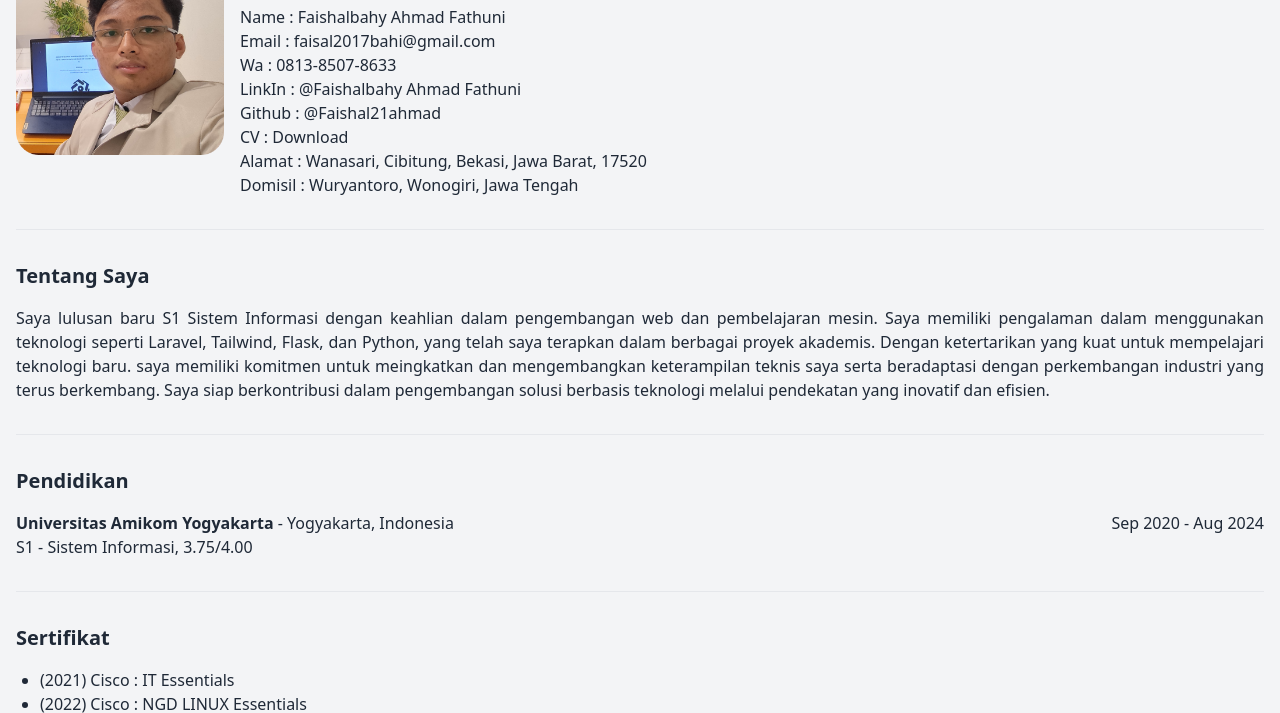
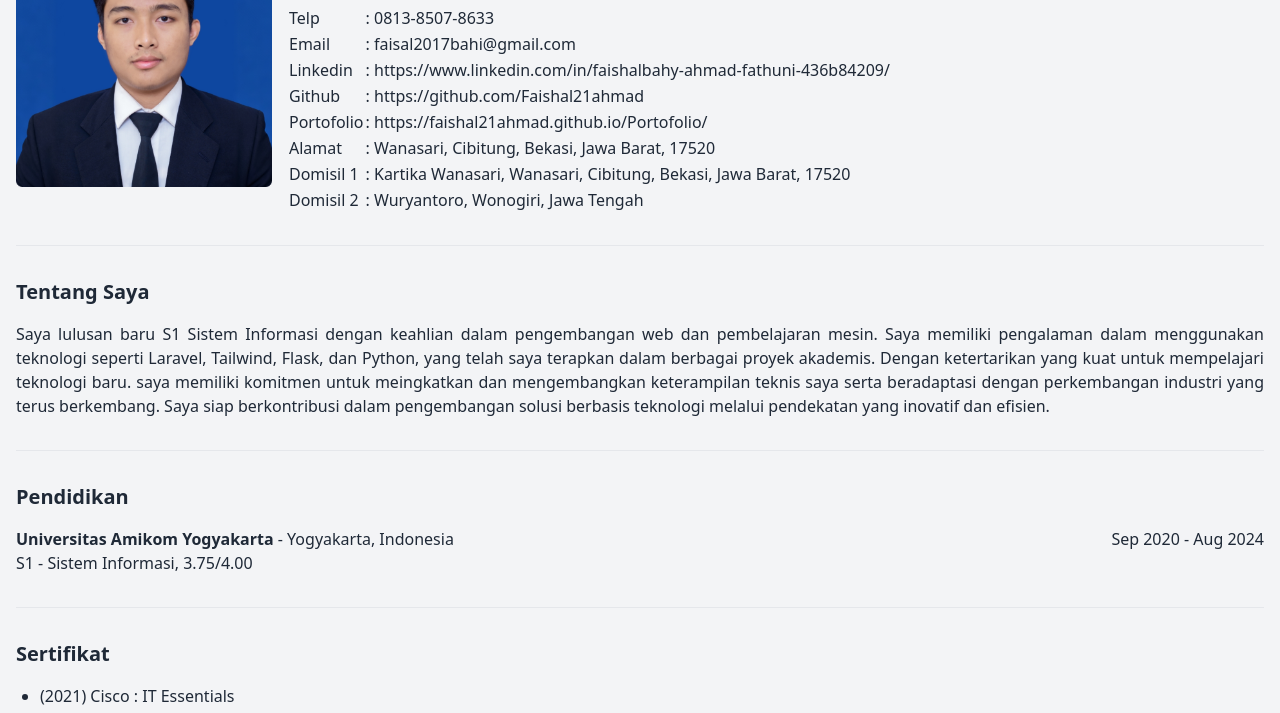
Before and after one commit to Faishal21ahmad/Portofolio, a plain HTML site: page index.html in a window 1280 px wide. Shown: the part 179-892 px from the top of the page. Drawn offline with nearby package versions, Linux system fonts and the light colour scheme.

Commit message:
Port-up5

```diff
--- a/index.html
+++ b/index.html
@@ -36,21 +36,59 @@
     <main class="container mx-auto px-4 mt-10">
         <section id="biodata" class="mb-8 border-b pb-8">
             <div class="gap-4 sm:flex">
-                <div class="mb-5 flex items-stretch">
-                    <img src="ShowCaseP/pp.png" alt="" class="w-52 mx-auto self-center">
+                <div class="mb-5 flex items-center">
+                    <img src="ShowCaseP/pp2.png" alt="" class="w-64 mx-auto items-center">
                 </div>
                 <div class="des">
-                    <h1 class="text-3xl font-bold mb-2">Web Developer</h1>
+                    <h1 class="text-3xl font-bold mb-2">FAISHALBAHY AHMAD FATHUNI | Web Developer</h1>
+                    <h2 class="text-xl font-bold mb-2">Biodata dan Kontak</h2>
+                    <table class="">
+                        <tbody>
+                            <tr class="">
+                                <td class="">Telp</td>
+                                <td class="">: <a href="https://wa.me/6281385078633" target="_blank" class="hover:text-blue-700">0813-8507-8633</a></td>
+                            </tr>
+                            <tr class="">
+                                <td class="">Email</td>
+                                <td class="">: <a href="mailto:faisal2017bahi@gmail.com" target="_blank" class="hover:text-blue-700">faisal2017bahi@gmail.com</a></td>
+                            </tr>
+                            <tr class="">
+                                <td class="">Linkedin</td>
+                                <td class="">: <a href="https://www.linkedin.com/in/faishalbahy-ahmad-fathuni-436b84209/" target="_blank" class="hover:text-blue-700">https://www.linkedin.com/in/faishalbahy-ahmad-fathuni-436b84209/</a></td>
+                            </tr>
+                            <tr class="">
+                                <td class="">Github</td>
+                                <td class="">: <a href="https://github.com/Faishal21ahmad" target="_blank" class="hover:text-blue-700">https://github.com/Faishal21ahmad</a></td>
+                            </tr>
+                            <tr class="">
+                                <td class="">Portofolio</td>
+                                <td class="">: <a href="https://faishal21ahmad.github.io/Portofolio/" target="_blank" class="hover:text-blue-700">https://faishal21ahmad.github.io/Portofolio/</a></td>
+                            </tr>
 
-                    <h2 class="text-xl font-bold mb-2">Biodata dan Kontak</h2>
-                    <p>Name : Faishalbahy Ahmad Fathuni</p>
-                    <p>Email : <a href="mailto:faisal2017bahi@gmail.com" target="_blank" rel="noopener noreferrer">faisal2017bahi@gmail.com</a></p>
+                            <tr class="">
+                                <td class="">Alamat</td>
+                                <td class="">: Wanasari, Cibitung, Bekasi, Jawa Barat, 17520</td>
+                            </tr>
+                            <tr class="">
+                                <td class="">Domisil 1</td>
+                                <td class="">: Kartika Wanasari, Wanasari, Cibitung, Bekasi, Jawa Barat, 17520</td>
+                            </tr>
+                            <tr class="">
+                                <td class="">Domisil 2</td>
+                                <td class="">: Wuryantoro, Wonogiri, Jawa Tengah</td>
+                            </tr>
+                        </tbody>
+                    </table>
+
+                    <!-- <p>Name : Faishalbahy Ahmad Fathuni</p>
+                    <p>Email : <a href="mailto:faisal2017bahi@gmail.com" target="_blank" class="hover:text-blue-700">faisal2017bahi@gmail.com</a></p>
                     <p>Wa : <a href="https://wa.me/6281385078633" target="_blank">0813-8507-8633</a></p>
                     <p>LinkIn : <a href="https://www.linkedin.com/in/faishalbahy-ahmad-fathuni-436b84209/" target="_blank" >@Faishalbahy Ahmad Fathuni</a></p>
                     <p>Github : <a href="https://github.com/Faishal21ahmad" target="_blank" >@Faishal21ahmad</a></p>
                     <p>CV : <a href="https://drive.google.com/file/d/1oQRUfKTcDC3d_FkrUyZh2F4bdIVDzvyN/view?usp=sharing" target="_blank">Download</a></p>
                     <p>Alamat : Wanasari, Cibitung, Bekasi, Jawa Barat, 17520</p>
-                    <p>Domisil : Wuryantoro, Wonogiri, Jawa Tengah</p>
+                    <p>Domisil 1 : Kartika Wanasari, Wanasari, Cibitung, Bekasi, Jawa Barat, 17520</p>
+                    <p>Domisil 2 : Wuryantoro, Wonogiri, Jawa Tengah</p> -->
                 </div>
             </div>
         </section>
```
Also changed, not shown: ShowCaseP/pp2.png (added).
